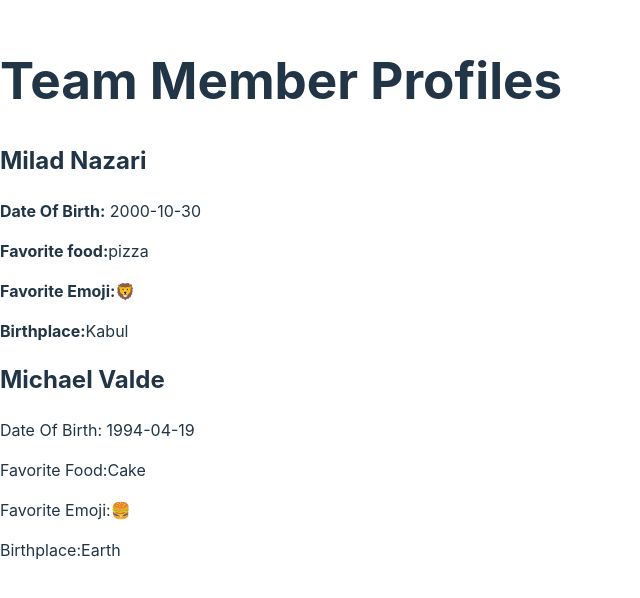
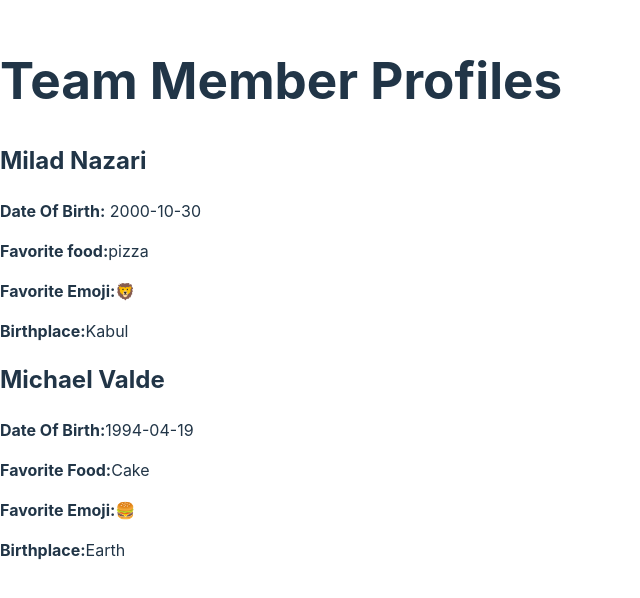
Before and after one commit to miladnaza/first, a React (Vite) app in the folder my-react-app/: page / in a window 1280 px wide. Shown: the part 102-700 px from the top of the page, without its empty margins (0-640 px from the left). Built offline with nearby package versions, Linux system fonts and the light colour scheme.

Commit message:
Update App.jsx

```diff
--- a/my-react-app/src/App.jsx
+++ b/my-react-app/src/App.jsx
@@ -15,10 +15,11 @@ function App() {
       </>
       <>
         <h2>Michael Valde</h2>
-        <p>Date Of Birth: 1994-04-19</p>
-        <p>Favorite Food:Cake</p>
-        <p>Favorite Emoji:🍔</p>
-        <p>Birthplace:Earth</p>
+        <p><strong>Date Of Birth:</strong>1994-04-19</p>
+        <p><strong>Favorite Food:</strong>Cake</p>
+        <p><strong>Favorite Emoji:</strong>🍔</p>
+        <p><strong>Birthplace:</strong>Earth</p>
+
 
       </>
     </div>
```
